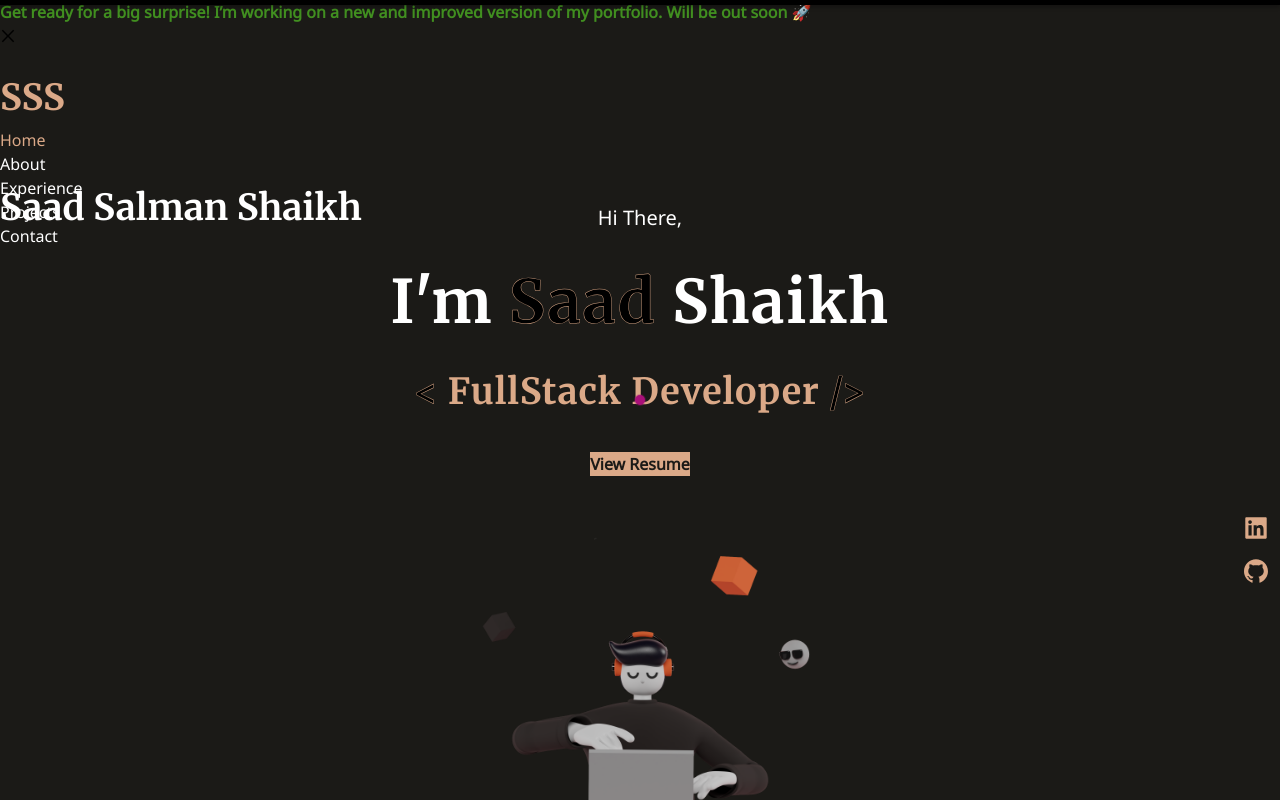
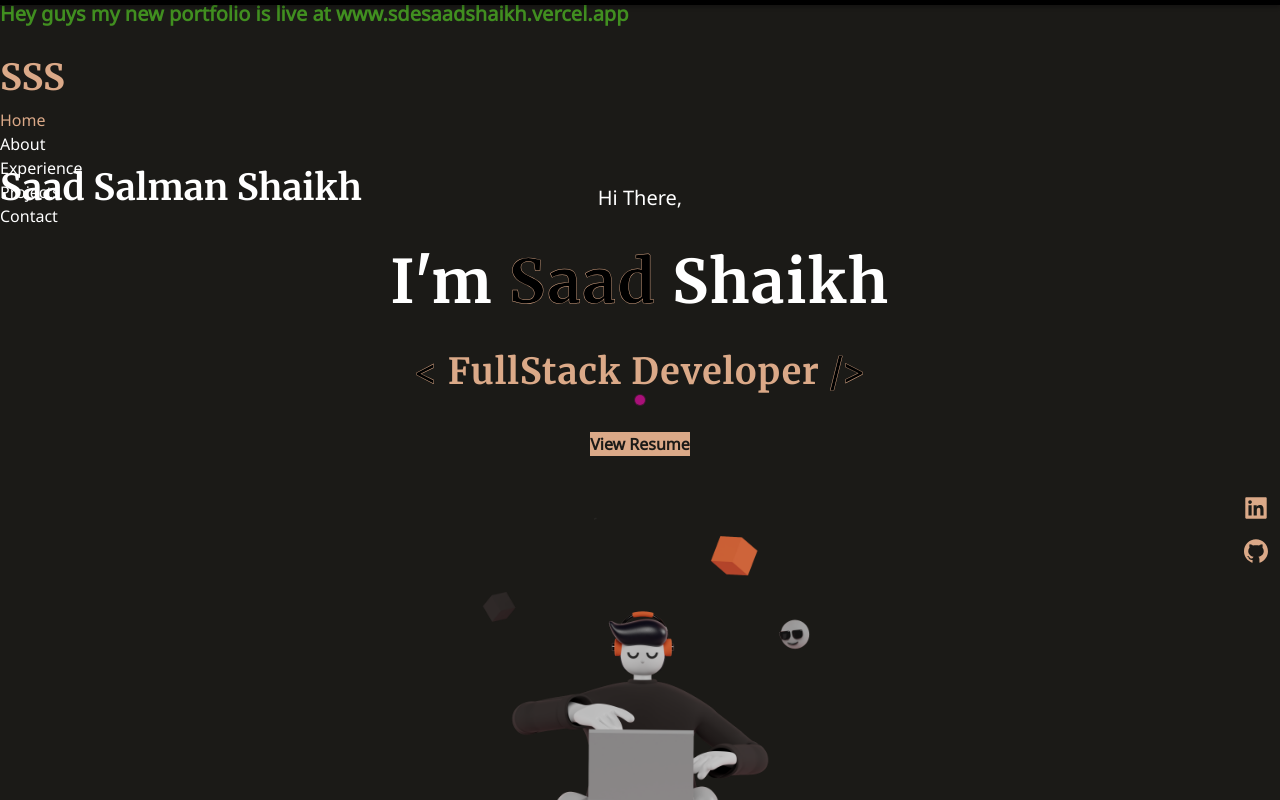
Before and after one commit to saad696/saad-portfolio, a React (Vite) app in the folder client/: page / in a window 1280 px wide. Shown: the top 800 px of the page. Built offline with nearby package versions, Linux system fonts and the light colour scheme; the HTML template or start-up script is replaced by a standard one.

Commit message:
redirect to new portfolio (updates)

```diff
--- a/client/src/App.tsx
+++ b/client/src/App.tsx
@@ -47,11 +47,9 @@ function App() {
     const { width, height } = useWindowDimensions();
 
     useEffect(() => {
-        alert('Redirecting to my new portfolio in 3s');
-
         setTimeout(() => {
             window.open('https://sdesaadshaikh.vercel.app');
-        }, 3000);
+        }, 2000);
     }, []);
 
     return (
--- a/client/src/components/header/Header.tsx
+++ b/client/src/components/header/Header.tsx
@@ -55,13 +55,11 @@ const Header: React.FC<HeaderProps> = ({ menuLink, setMenuLink }) => {
         <>
             <Alert
                 message={
-                    <b className='text-[#418f20] text-center'>
-                        Get ready for a big surprise! I’m working on a new and
-                        improved version of my portfolio. Will be out soon 🚀
+                    <b className='text-[#418f20] text-center text-xl'>
+                        Hey guys my new portfolio is live at <a href="https://sdesaadshaikh.vercel.app" target='_blank'>www.sdesaadshaikh.vercel.app</a>
                     </b>
                 }
                 type='success'
-                closable
             />
             <PageHeader
                 className='site-page-header'
--- a/client/src/components/header/HeaderSm.tsx
+++ b/client/src/components/header/HeaderSm.tsx
@@ -1,5 +1,5 @@
 import { MenuOutlined } from '@ant-design/icons';
-import { Button, Drawer, Menu } from 'antd';
+import { Alert, Button, Drawer, Menu } from 'antd';
 import { motion } from 'framer-motion';
 import React, { useState } from 'react';
 import { variantsForMenu, variantsForMenuItem } from './framer.variants';
@@ -63,6 +63,20 @@ const HeaderSm = () => {
 
     return (
         <>
+            <Alert
+                message={
+                    <b className='text-[#418f20] text-center text-xl'>
+                        Hey guys my new portfolio is live at{' '}
+                        <a
+                            href='https://sdesaadshaikh.vercel.app'
+                            target='_blank'
+                        >
+                            www.sdesaadshaikh.vercel.app
+                        </a>
+                    </b>
+                }
+                type='success'
+            />
             <motion.nav animate={visible ? 'open' : 'closed'}>
                 <nav className='flex justify-between items-center'>
                     <div className='logo'>
```
